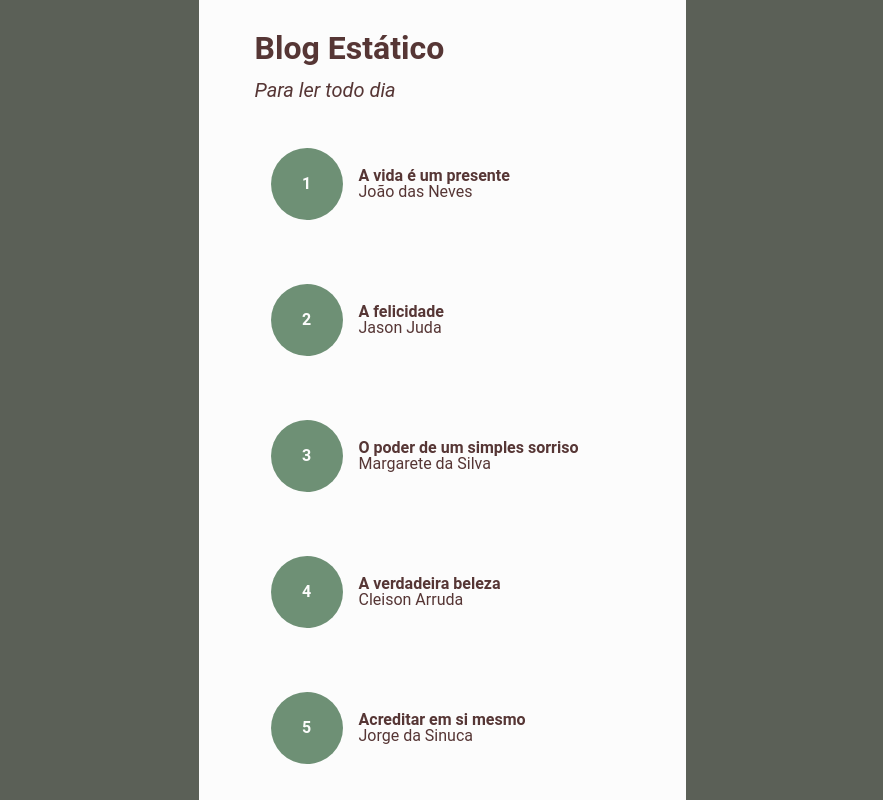
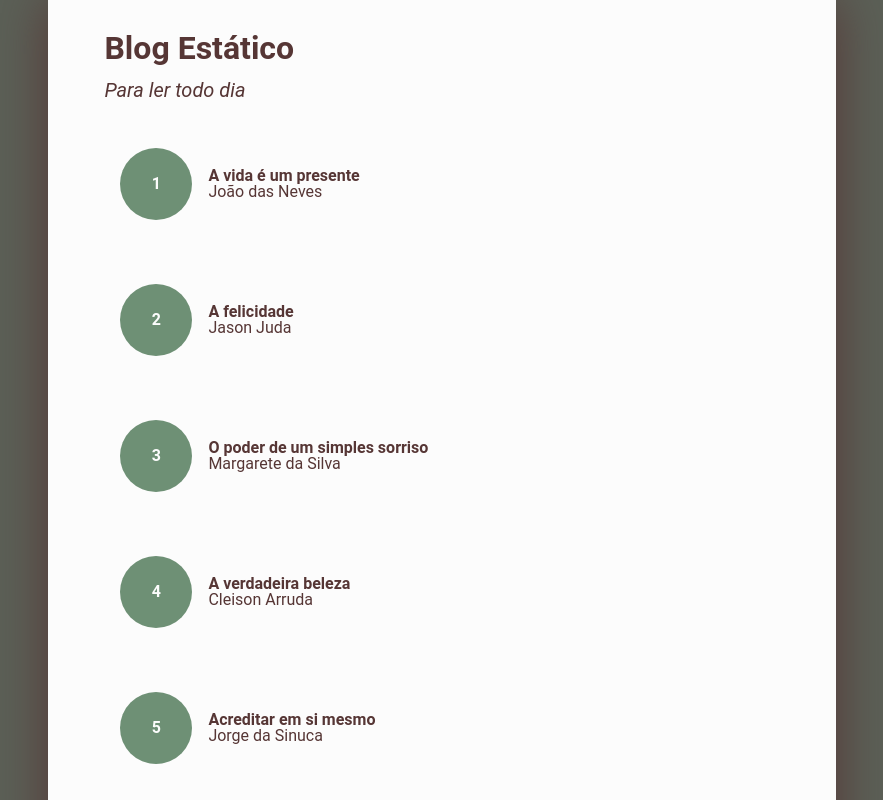
Before and after one commit to rossatocaetano/static-blog, a Next.js app: page / in a window 1280 px wide. Shown: the top 800 px of the page, without its empty margins (198-1081 px from the left). Built offline with nearby package versions, Linux system fonts and the light colour scheme.

Commit message:
fix index style

```diff
--- a/styles/sharedstyles.js
+++ b/styles/sharedstyles.js
@@ -12,9 +12,8 @@ export const Container = styled.div`
   flex-direction: column;
   background-color: ${Palette.firstColor};
   padding: 2rem 3.5rem;
-  height: 100vh;
-  //width: 100%;
-  max-width: ${ScreenSizes.mobile};
+  max-width: ${ScreenSizes.tablet};
+  box-shadow: 0 0 50px ${Palette.secondColor}
 `
 export const Title = styled.h1`
   font-size: 2rem;
```
